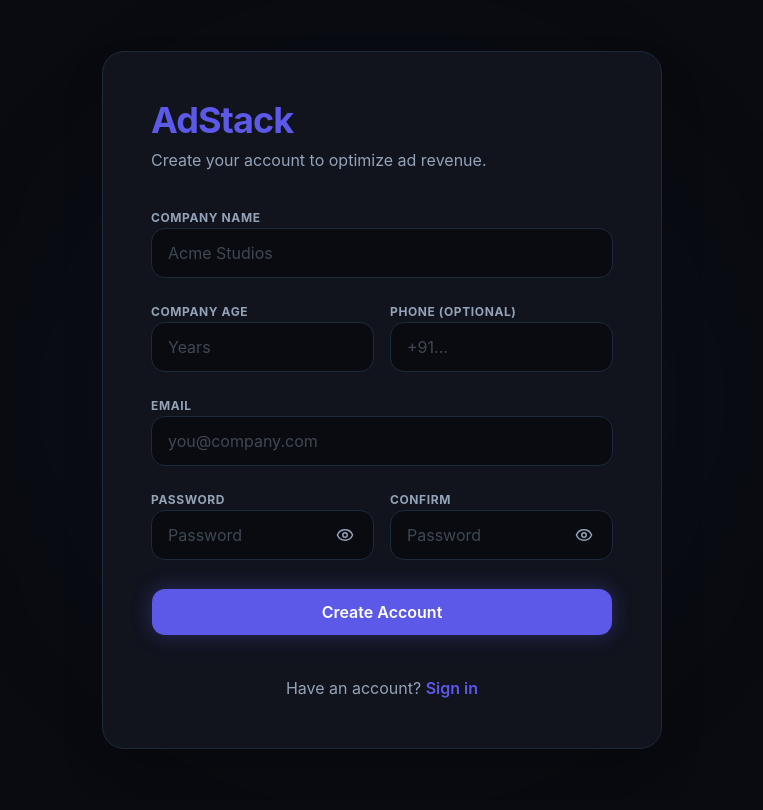
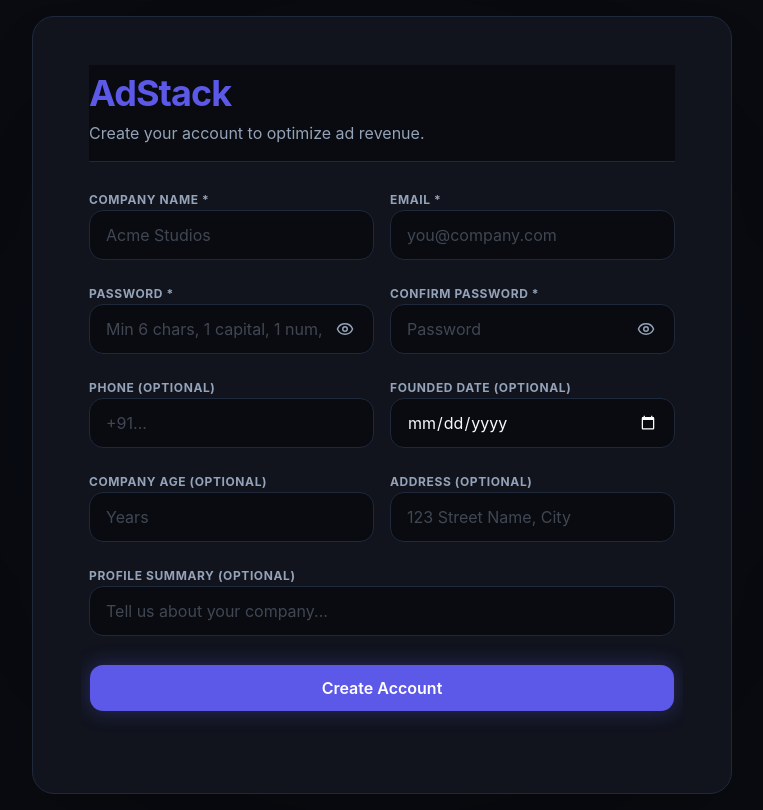
Before and after one commit to subhasasmal08/AdStack, a Next.js app: page /signup in a window 1280 px wide. Shown: the whole page, without its empty margins (258-1021 px from the left). Built offline with nearby package versions, Linux system fonts and the light colour scheme; no server answers.

Commit message:
auth implementation

```diff
--- a/package.json
+++ b/package.json
@@ -15,8 +15,10 @@
     "@react-oauth/google": "^0.13.5",
     "@tailwindcss/postcss": "^4.2.2",
     "ai": "^6.0.168",
+    "axios": "^1.18.1",
     "class-variance-authority": "^0.7.1",
     "clsx": "^2.1.1",
+    "crypto-js": "^4.2.0",
     "framer-motion": "^12.38.0",
     "lucide-react": "^1.8.0",
     "next": "16.2.3",
--- a/src/app/(auth)/login/page.js
+++ b/src/app/(auth)/login/page.js
@@ -7,6 +7,8 @@ import { Button } from "@/components/ui/button";
 import { toast } from "sonner";
 import { useRouter } from "next/navigation";
 import { useGoogleLogin } from "@react-oauth/google";
+import { axiosapiinstance, setTokens } from "@/lib/request";
+import { ENDPOINTS } from "@/lib/endpoints";
 
 export default function LoginPage() {
   const [email, setEmail] = useState("");
@@ -48,7 +50,7 @@ export default function LoginPage() {
       );
   };
 
-  const handleSubmit = (e) => {
+  const handleSubmit = async (e) => {
     e.preventDefault();
 
     if (!validateEmail(email)) {
@@ -61,8 +63,27 @@ export default function LoginPage() {
       return;
     }
 
-    toast.success("Successfully signed in!");
-    router.push("/chatbot"); // Redirect to dashboard
+    try {
+      // The backend expects 'email' and 'password' to be passed in the headers rather than the body.
+      const response = await axiosapiinstance.post(ENDPOINTS.AUTH.LOGIN, {}, {
+        headers: {
+          email: email,
+          password: password,
+        }
+      });
+
+      // Assuming the response structure you provided
+      const data = response.data;
+      if (data && data.detail && data.detail.access_token) {
+        setTokens(data.detail.access_token, data.detail.refresh_token);
+        toast.success("Successfully signed in!");
+        router.push("/chatbot"); // Redirect to dashboard
+      } else {
+        toast.error("Invalid response from server");
+      }
+    } catch (error) {
+      toast.error(error.response?.data?.message || error.response?.data?.detail || "Login failed");
+    }
   };
 
   return (
--- a/src/app/(auth)/signup/page.js
+++ b/src/app/(auth)/signup/page.js
@@ -6,16 +6,21 @@ import InputField from '@/components/auth/InputField';
 import { Button } from '@/components/ui/button';
 import { toast } from 'sonner';
 import { useRouter } from 'next/navigation';
+import { axiosapiinstance } from '@/lib/request';
+import { ENDPOINTS } from '@/lib/endpoints';
 
 export default function SignupPage() {
   const router = useRouter();
   const [formData, setFormData] = useState({
-    companyName: '',
-    companyAge: '',
-    phone: '',
+    company_name: '',
     email: '',
     password: '',
-    confirmPassword: ''
+    confirmPassword: '',
+    phone_number: '',
+    address: '',
+    founded_date: '',
+    company_age_years: '',
+    profile_summary: ''
   });
 
   const validateEmail = (email) => {
@@ -30,31 +35,34 @@ export default function SignupPage() {
     return phone.match(/^\+?[1-9]\d{1,14}$/);
   };
 
+  const validatePassword = (password) => {
+    const hasMinLength = password.length >= 6;
+    const hasCapital = /[A-Z]/.test(password);
+    const hasNumber = /\d/.test(password);
+    const hasSpecial = /[!@#$%^&*(),.?":{}|<>]/.test(password);
+    return hasMinLength && hasCapital && hasNumber && hasSpecial;
+  };
+
   const handleChange = (e) => {
     const { id, value } = e.target;
     setFormData(prev => ({ ...prev, [id]: value }));
   };
 
-  const handleSubmit = (e) => {
+  const handleSubmit = async (e) => {
     e.preventDefault();
 
-    if (!formData.companyName) {
+    if (!formData.company_name) {
       toast.error('Company Name is required');
       return;
     }
 
-    if (!validateEmail(formData.email)) {
+    if (!formData.email || !validateEmail(formData.email)) {
       toast.error('Please enter a valid email address');
       return;
     }
 
-    if (formData.phone && !validatePhone(formData.phone)) {
-      toast.error('Please enter a valid phone number');
-      return;
-    }
-
-    if (formData.password.length < 6) {
-      toast.error('Password must be at least 6 characters long');
+    if (!formData.password || !validatePassword(formData.password)) {
+      toast.error('Password must be at least 6 characters long and include one capital letter, one number, and one special character.');
       return;
     }
 
@@ -63,69 +71,74 @@ export default function SignupPage() {
       return;
     }
 
+    if (formData.phone_number && !validatePhone(formData.phone_number)) {
+      toast.error('Please enter a valid phone number');
+      return;
+    }
+
+    try {
+      const payload = {
+        company_name: formData.company_name,
+        email: formData.email,
+        password: formData.password,
+        phone_number: formData.phone_number || "",
+        address: formData.address || "",
+        founded_date: formData.founded_date || new Date().toISOString().split('T')[0],
+        company_age_years: parseInt(formData.company_age_years) || 0,
+        profile_summary: formData.profile_summary || ""
+      };
+
+      await axiosapiinstance.post(ENDPOINTS.PUBLISHERS.REGISTER, payload);
+
       toast.success('Account created successfully! Please sign in.');
       router.push('/login');
+    } catch (error) {
+      toast.error(error.response?.data?.message || error.response?.data?.detail || "Signup failed");
+    }
   };
 
   return (
-    <AuthCard className="max-w-[560px]">
-      <div className="space-y-8">
-        <div className="space-y-2">
+    <AuthCard className="max-w-[700px]">
+      <div className="space-y-6 max-h-[85vh] overflow-y-auto px-2 pb-4 scrollbar-hide">
+        <div className="space-y-2 sticky top-0 bg-sidebar pt-2 z-10 pb-4 border-b border-border-sidebar">
           <h1 className="text-4xl font-bold tracking-tight text-primary">AdStack</h1>
           <p className="text-muted-foreground">Create your account to optimize ad revenue.</p>
         </div>
 
         <form onSubmit={handleSubmit} className="space-y-5">
-          <InputField
-            id="companyName"
-            label="Company Name"
-            placeholder="Acme Studios"
-            value={formData.companyName}
-            onChange={handleChange}
-            required
-          />
-
           <div className="grid grid-cols-1 md:grid-cols-2 gap-4">
             <InputField
-              id="companyAge"
-              label="Company Age"
-              placeholder="Years"
-              value={formData.companyAge}
+              id="company_name"
+              label="Company Name *"
+              placeholder="Acme Studios"
+              value={formData.company_name}
               onChange={handleChange}
               required
             />
             <InputField
-              id="phone"
-              label="Phone (Optional)"
-              placeholder="+91..."
-              value={formData.phone}
-              onChange={handleChange}
-            />
-          </div>
-
-          <InputField
               id="email"
-            label="Email"
+              label="Email *"
               type="email"
               placeholder="you@company.com"
               value={formData.email}
               onChange={handleChange}
               required
             />
+          </div>
 
           <div className="grid grid-cols-1 md:grid-cols-2 gap-4">
             <InputField
               id="password"
-              label="Password"
+              label="Password *"
               type="password"
-              placeholder="Password"
+              placeholder="Min 6 chars, 1 capital, 1 num, 1 special"
               value={formData.password}
               onChange={handleChange}
               required
             />
             <InputField
               id="confirmPassword"
-              label="Confirm"
+              label="Confirm Password *"
               type="password"
               placeholder="Password"
               value={formData.confirmPassword}
@@ -133,6 +146,49 @@ export default function SignupPage() {
               required
             />
           </div>
+
+          <div className="grid grid-cols-1 md:grid-cols-2 gap-4">
+            <InputField
+              id="phone_number"
+              label="Phone (Optional)"
+              placeholder="+91..."
+              value={formData.phone_number}
+              onChange={handleChange}
+            />
+            <InputField
+              id="founded_date"
+              label="Founded Date (Optional)"
+              type="date"
+              value={formData.founded_date}
+              onChange={handleChange}
+            />
+          </div>
+
+          <div className="grid grid-cols-1 md:grid-cols-2 gap-4">
+            <InputField
+              id="company_age_years"
+              label="Company Age (Optional)"
+              type="number"
+              placeholder="Years"
+              value={formData.company_age_years}
+              onChange={handleChange}
+            />
+            <InputField
+              id="address"
+              label="Address (Optional)"
+              placeholder="123 Street Name, City"
+              value={formData.address}
+              onChange={handleChange}
+            />
+          </div>
+
+          <InputField
+            id="profile_summary"
+            label="Profile Summary (Optional)"
+            placeholder="Tell us about your company..."
+            value={formData.profile_summary}
+            onChange={handleChange}
+          />
 
           <Button
             type="submit"
@@ -142,7 +198,7 @@ export default function SignupPage() {
           </Button>
         </form>
 
-        <div className="pt-2 text-center">
+        <div className="pt-2 text-center pb-4">
           <p className="text-muted-foreground">
             Have an account?{' '}
             <Link
--- a/src/components/Sidebar.jsx
+++ b/src/components/Sidebar.jsx
@@ -29,6 +29,8 @@ import {
 } from "lucide-react";
 import { toast } from 'sonner';
 import { useRouter } from 'next/navigation';
+import { axiosapiinstance, clearTokens } from "@/lib/request";
+import { ENDPOINTS } from "@/lib/endpoints";
 
 const navItems = [
   { icon: LayoutGrid, label: "Apps", href: "/apps", badge: 6 },
@@ -66,9 +68,16 @@ const Sidebar = () => {
     setTheme(theme === "dark" ? "light" : "dark");
   };
 
-  const handleLogout = () => {
-    toast.success('Signed out successfully');
-    router.push('/login');
+  const handleLogout = async () => {
+    try {
+      await axiosapiinstance.post(ENDPOINTS.AUTH.LOGOUT);
+    } catch (error) {
+      console.error("Logout failed:", error);
+    } finally {
+      clearTokens();
+      toast.success('Signed out successfully');
+      router.push('/login');
+    }
   };
 
   return (
--- /dev/null
+++ b/src/lib/endpoints.js
@@ -0,0 +1,11 @@
+export const ENDPOINTS = {
+  AUTH: {
+    LOGIN: '/auth/login',
+    LOGOUT: '/auth/logout',
+    REFRESH_TOKEN: '/auth/refresh-token',
+  },
+  PUBLISHERS: {
+    REGISTER: '/publishers/register',
+  },
+  // Add other modules here
+};
```
Also changed, not shown: src/lib/request.js (added), 1 other file (tests, documents, lock files or other folders). Lines whose indentation alone changed are shown as unchanged.
